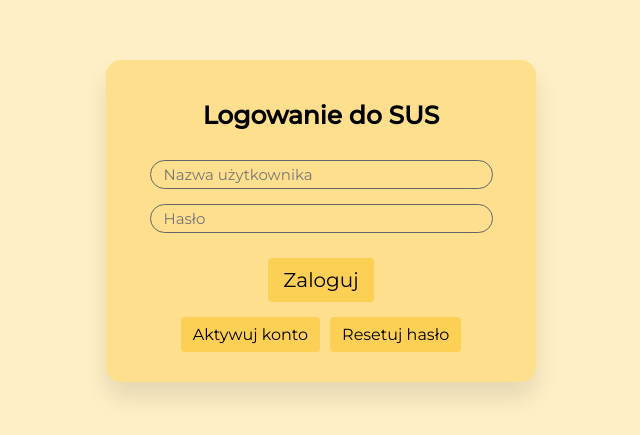
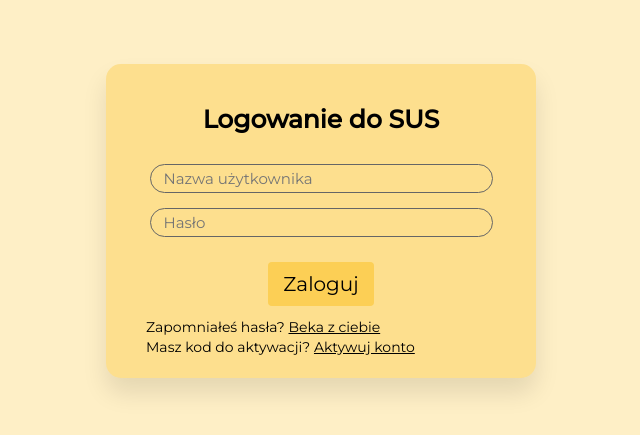
Before and after one commit to Antix7/SUS-UI, a React (Create React App) app: page / in a window 1280 px wide. Shown: the part 139-574 px from the top of the page, without its empty margins (319-959 px from the left). Built offline with nearby package versions, Linux system fonts and the light colour scheme.

Commit message:
Changed LoginPanel links

```diff
--- a/src/components/login/LoginPanel.css
+++ b/src/components/login/LoginPanel.css
@@ -18,7 +18,7 @@ p {
   text-align: center;
   background-color: var(--darker2);
   width: min(70vw, 350px);
-  padding: 40px 40px 30px 40px;
+  padding: 40px 40px 20px 40px;
   border-radius: 15px;
   box-shadow: 0 15px 25px rgba(0,0,0,.1);
 }
@@ -46,7 +46,7 @@ p {
   background-color: var(--darker4);
   font-size: 20px;
   padding: 10px 15px;
-  margin-top: 10px;
+  margin: 10px;
   border-radius: 4px;
 }
 .loginButtonBig:hover {
@@ -101,3 +101,19 @@ p {
 .sendResetCodeMessage {
   margin-top: 0 !important;
 }
+
+.pInfo {
+  background-color: var(--darker2);
+}
+.pLink {
+  background-color: var(--darker2);
+  display: inline;
+  cursor: pointer;
+  text-decoration: underline;
+}
+.pInfo, .pLink {
+  font-size: 14px;
+  width: 100%;
+  text-align: left;
+  margin: 2px 0;
+}
--- a/src/components/login/LoginPanel.js
+++ b/src/components/login/LoginPanel.js
@@ -30,13 +30,11 @@ export default function LoginPanel({ handleLogin }) {
 
   function handleActivateClick(e) {
     e.preventDefault();
-
     navigate("/aktywuj_konto");
   }
 
   function handleResetClick(e) {
     e.preventDefault();
-
     navigate("/resetuj_haslo");
   }
 
@@ -59,9 +57,12 @@ export default function LoginPanel({ handleLogin }) {
           <p className="loginErrorMessage">{errorMessage}</p>
           <button type="submit" className="loginButtonBig">Zaloguj</button>
         </form>
-
-        <button onClick={handleActivateClick} className="loginButtonSmall">Aktywuj konto</button>
-        <button onClick={handleResetClick} className="loginButtonSmall">Resetuj hasło</button>
+        <p className="pInfo">Zapomniałeś hasła?&nbsp;
+          <p className="pLink" onClick={handleResetClick}>Beka z ciebie</p>
+        </p>
+        <p className="pInfo">Masz kod do aktywacji?&nbsp;
+          <p className="pLink" onClick={handleActivateClick}>Aktywuj konto</p>
+        </p>
     </div>
   </div>
   )
```
